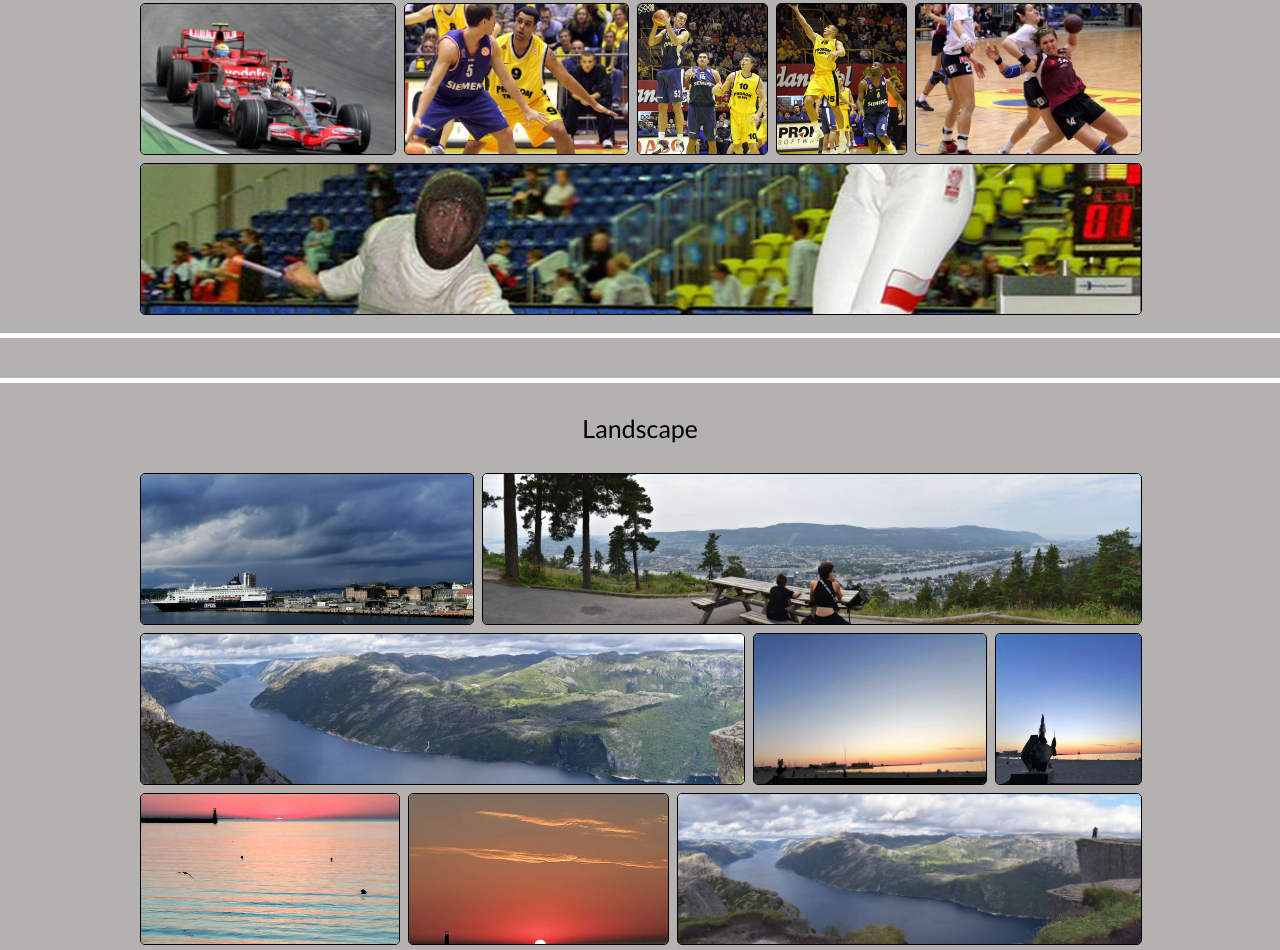
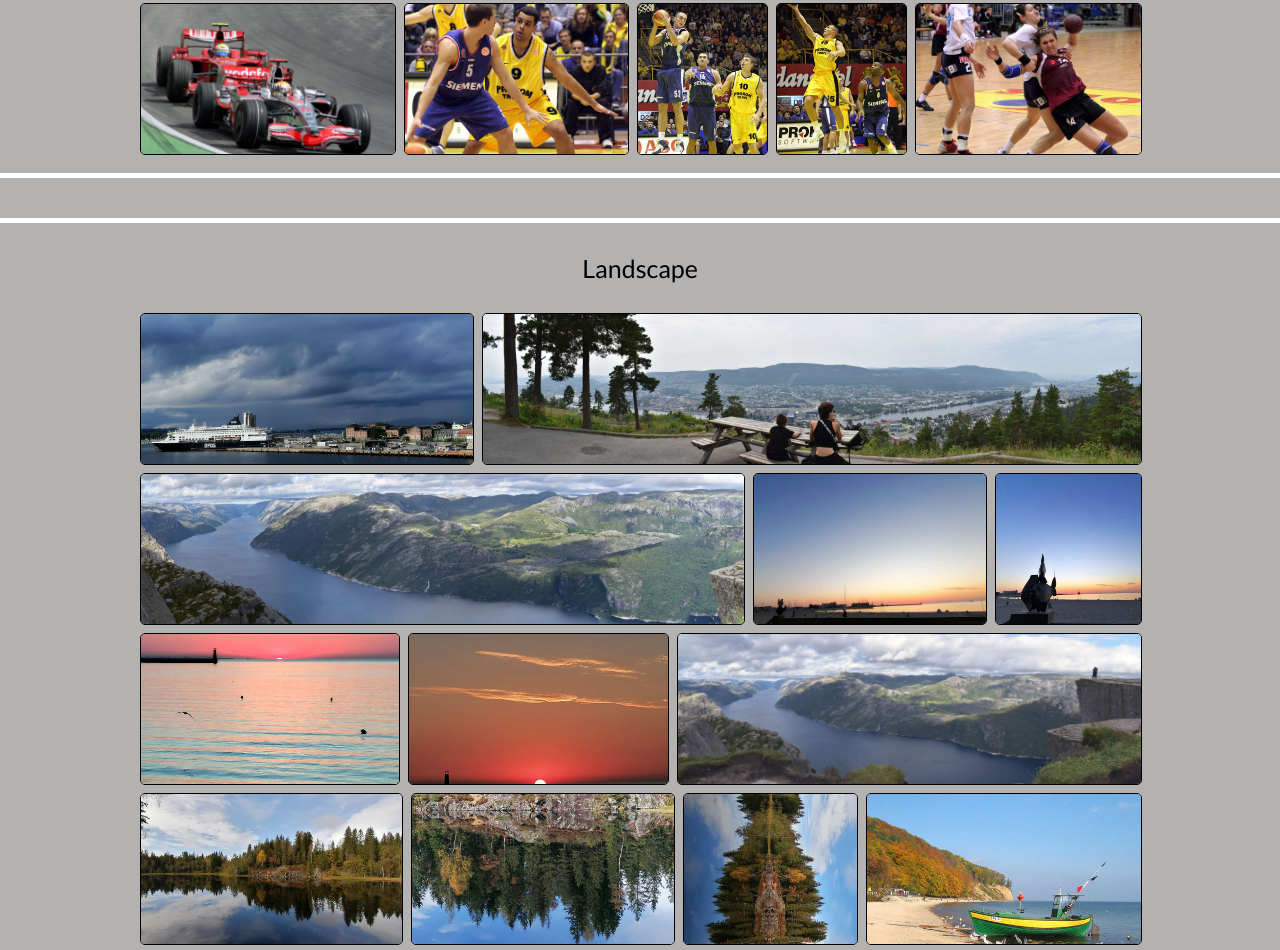
Before and after one commit to AdamWilczak/photopassion, a plain HTML site: page index.html in a window 1280 px wide. Shown: the part 1721-2671 px from the top of the page. Drawn offline with Linux system fonts and the light colour scheme; a web font is replaced by a local one.

Commit message:
delleting dubeled pic

```diff
--- a/index.html
+++ b/index.html
@@ -224,10 +224,7 @@
                   <img class="photo" src="pic/gall/sport/88.jpg" />
 
                 </li>
-                <li>
-                  <img class="photo" src="pic/gall/sport/89.jpg" />
 
-                </li>
 
               </ul>
             </div>
```
